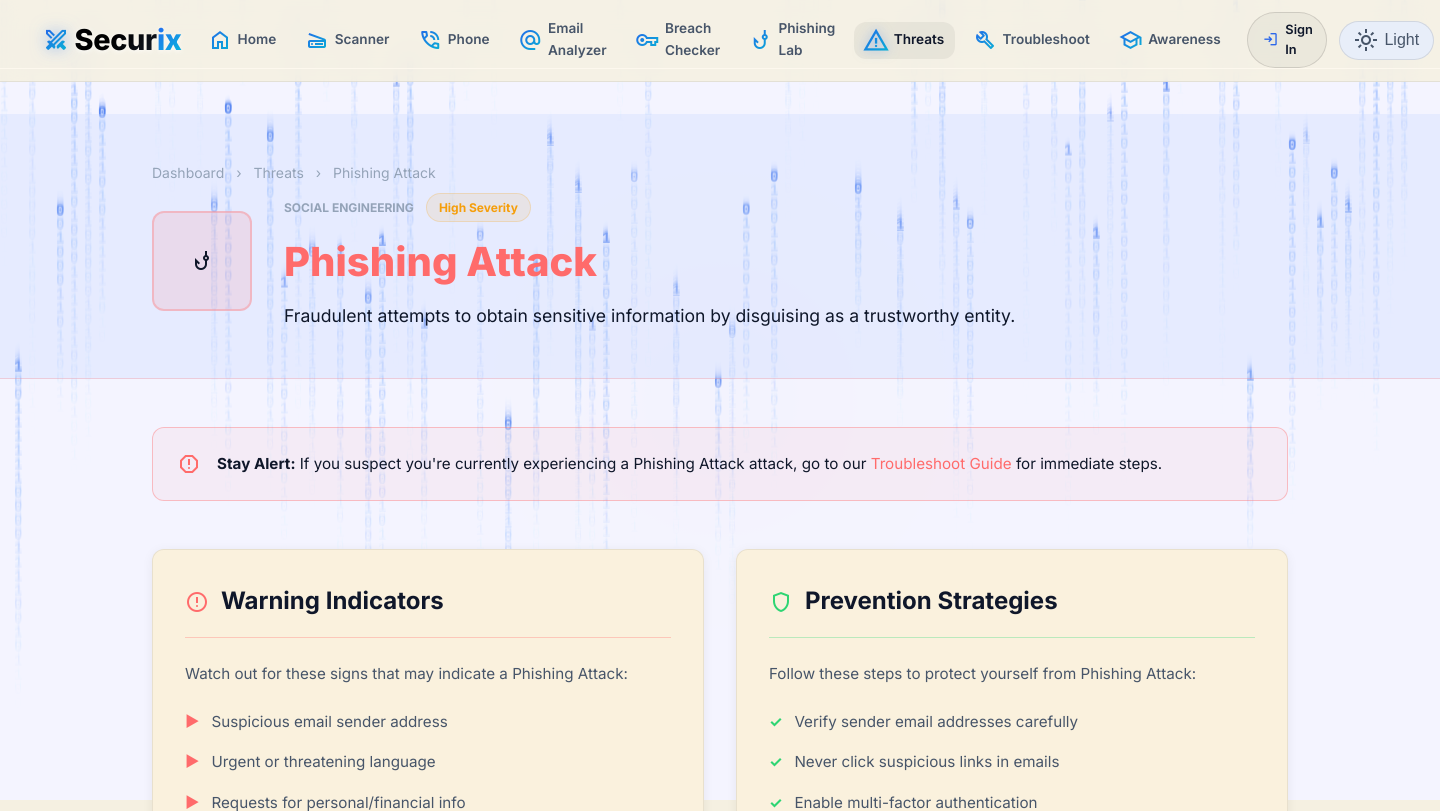
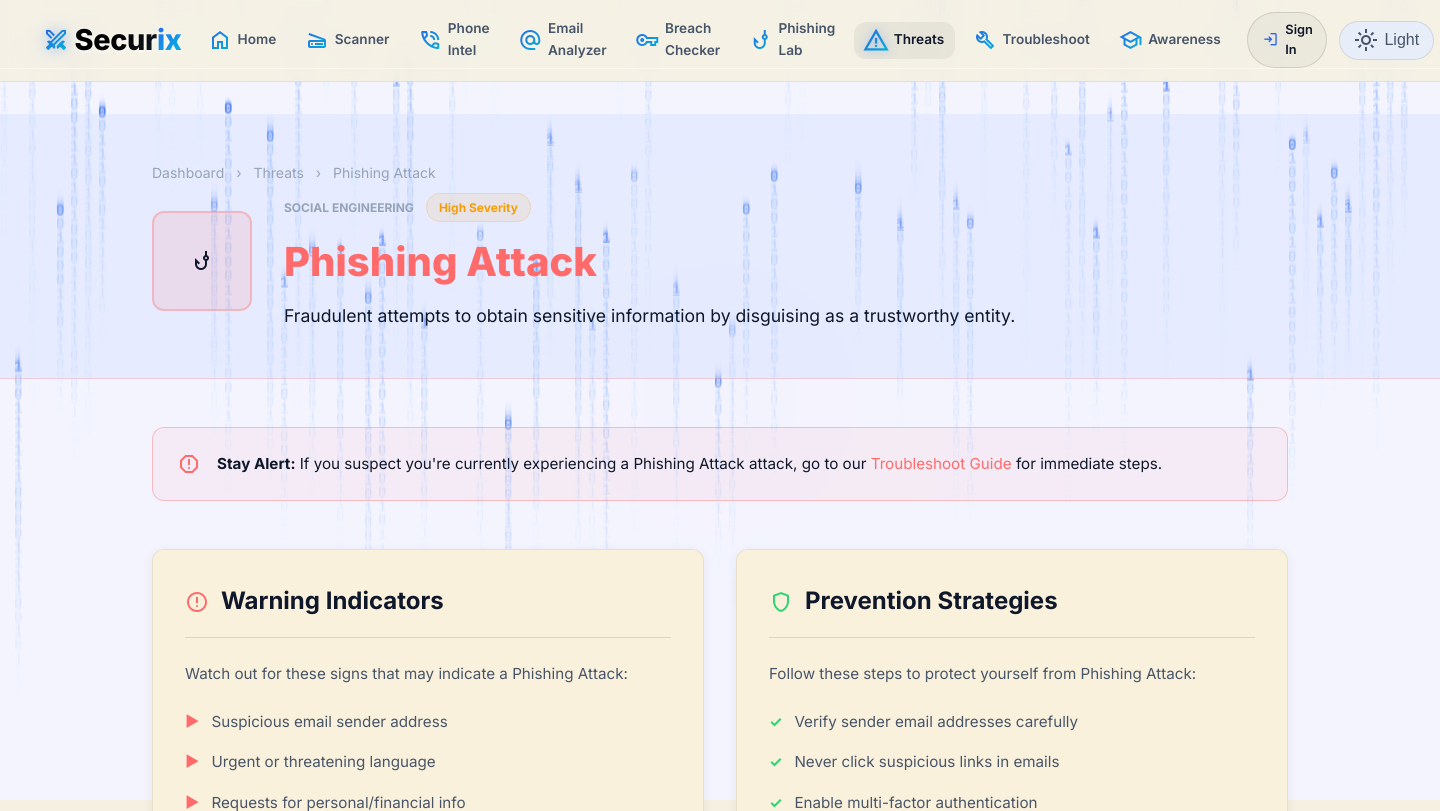
Before and after one commit to Billy3661/cyber_defense_system, a Flask app: page /threat/1 in a window 1440 px wide. Shown: the top 811 px of the page. Run offline with Flask 3, Linux system fonts and the light colour scheme; parts of the project's set-up code (start-up, migrations or seed data) failed here and were passed over; some libraries are stand-ins or nearby versions.

Commit message:
Rename nav label 'Phone' -> 'Phone Intel'

```diff
--- a/templates/base.html
+++ b/templates/base.html
@@ -34,7 +34,7 @@
                     <span class="nav-icon material-symbols-outlined">scanner</span> Scanner
                 </a>
                 <a href="{{ url_for('phone.phone_page') }}" class="nav-link {% if request.endpoint == 'phone.phone_page' %}active{% endif %}">
-                    <span class="nav-icon material-symbols-outlined">phone_in_talk</span> Phone
+                    <span class="nav-icon material-symbols-outlined">phone_in_talk</span> Phone Intel
                 </a>
                 <a href="{{ url_for('breach.email_analyzer') }}" class="nav-link {% if request.endpoint == 'breach.email_analyzer' %}active{% endif %}">
                     <span class="nav-icon material-symbols-outlined">alternate_email</span> Email Analyzer
@@ -101,7 +101,7 @@
         <div class="mobile-menu" id="mobileMenu">
             <a href="{{ url_for('main.index') }}" class="mobile-nav-link {% if request.endpoint == 'main.index' %}active{% endif %}"><span class="material-symbols-outlined">home</span> Home</a>
             <a href="{{ url_for('scanner.scanner_page') }}" class="mobile-nav-link {% if request.endpoint == 'scanner.scanner_page' %}active{% endif %}"><span class="material-symbols-outlined">scanner</span> Scanner</a>
-            <a href="{{ url_for('phone.phone_page') }}" class="mobile-nav-link {% if request.endpoint == 'phone.phone_page' %}active{% endif %}"><span class="material-symbols-outlined">phone_in_talk</span> Phone</a>
+            <a href="{{ url_for('phone.phone_page') }}" class="mobile-nav-link {% if request.endpoint == 'phone.phone_page' %}active{% endif %}"><span class="material-symbols-outlined">phone_in_talk</span> Phone Intel</a>
             <a href="{{ url_for('breach.email_analyzer') }}" class="mobile-nav-link {% if request.endpoint == 'breach.email_analyzer' %}active{% endif %}"><span class="material-symbols-outlined">alternate_email</span> Email Analyzer</a>
             <a href="{{ url_for('breach.breach_checker') }}" class="mobile-nav-link {% if request.endpoint == 'breach.breach_checker' %}active{% endif %}"><span class="material-symbols-outlined">vpn_key</span> Breach Checker</a>
             <a href="{{ url_for('simulator.simulator_page') }}" class="mobile-nav-link {% if request.endpoint == 'simulator.simulator_page' %}active{% endif %}"><span class="material-symbols-outlined">phishing</span> Phishing Lab</a>
```
